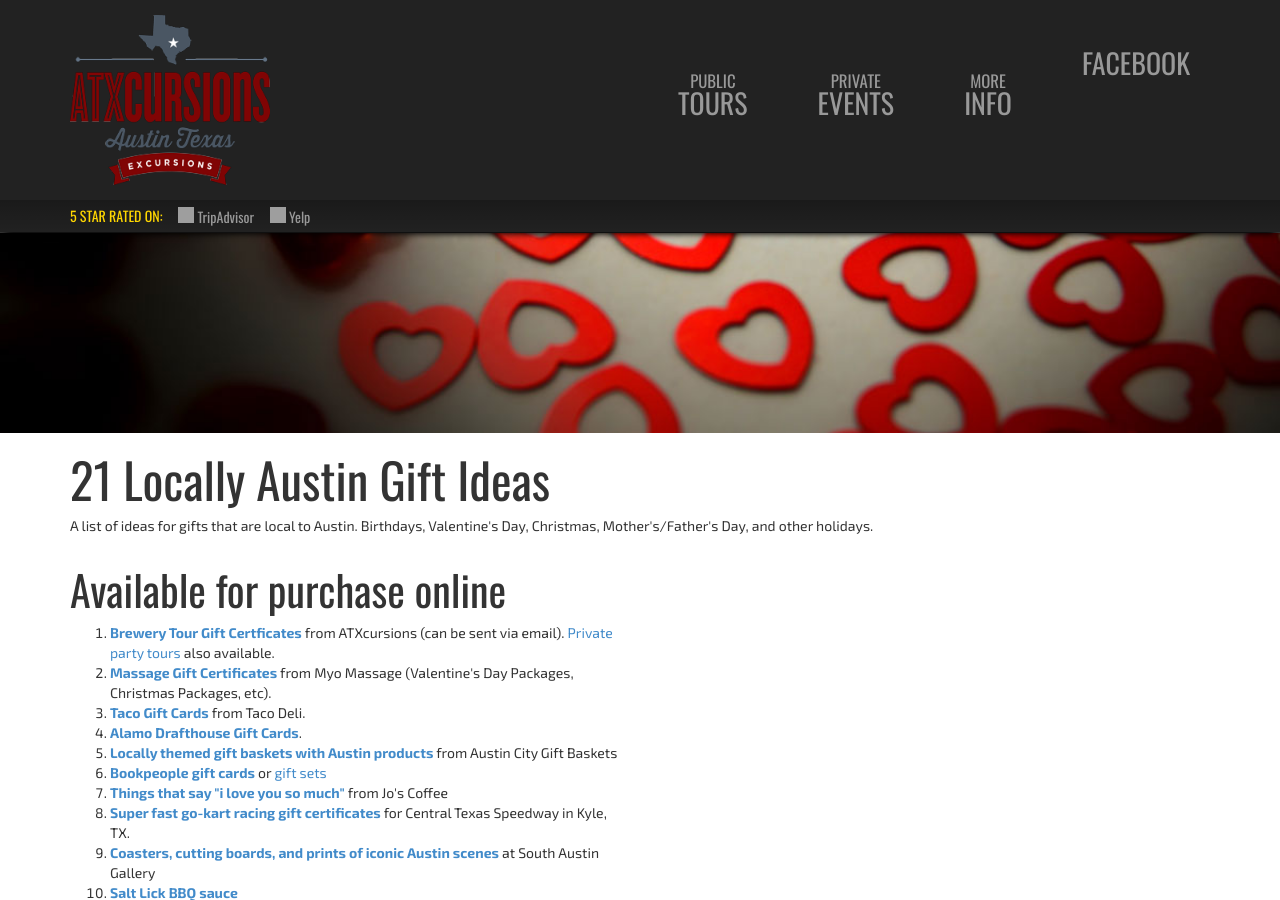
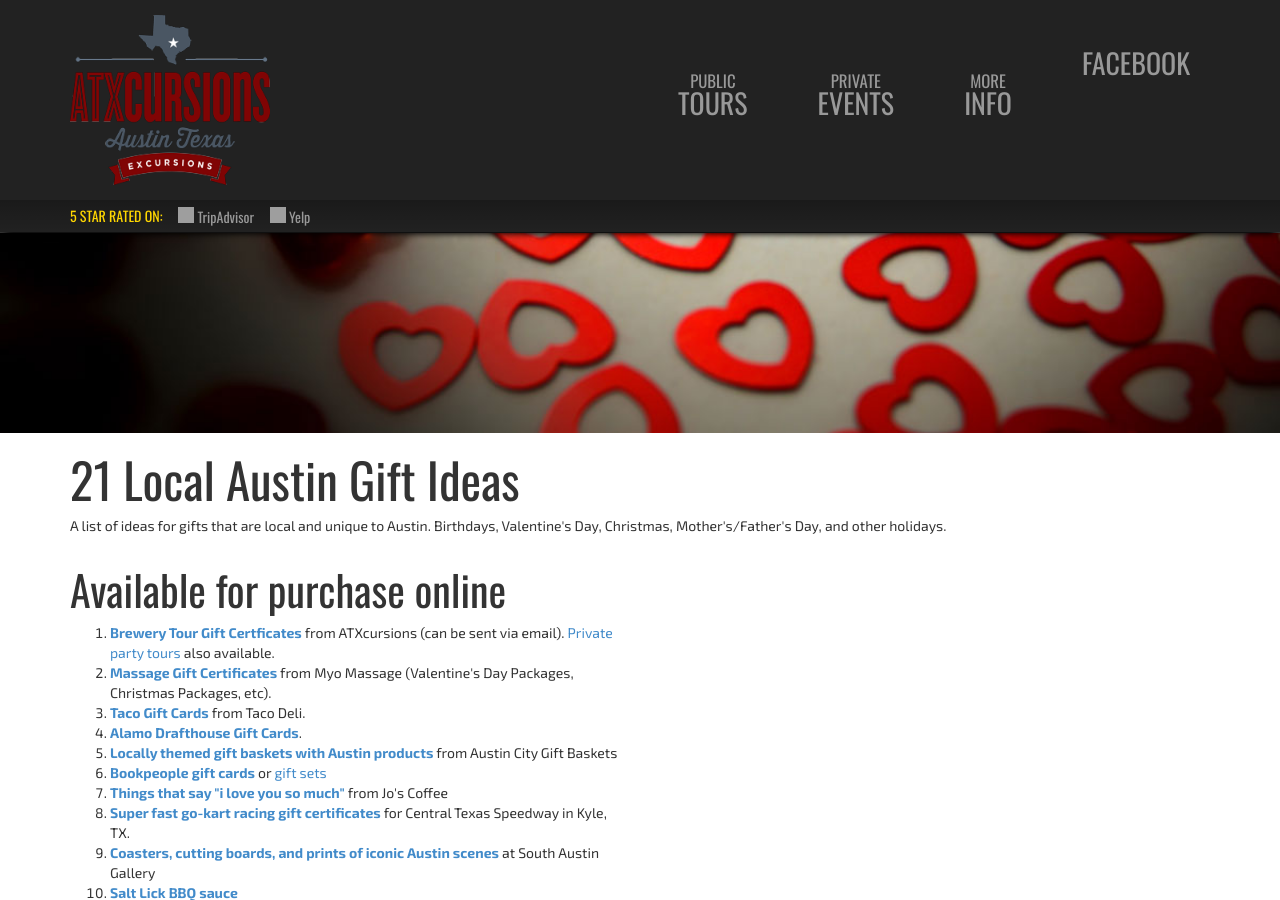
Before and after one commit to Gennovacap-Technology/axtcursions, a Jekyll site: the page built from locally-austin-gifts.html, in a window 1280 px wide and 900 px high. Built offline with Jekyll 4.4.1, drawn with Linux system fonts in a browser that asks for light colours; nearby versions of some CDN libraries; Markdown is read by kramdown in place of the engine named in the settings; grey boxes are pictures that could not be loaded.

Commit message:
copy changes

```diff
--- a/locally-austin-gifts.html
+++ b/locally-austin-gifts.html
@@ -1,15 +1,15 @@
 ---
 layout: default
-title: 50 Locally Austin Gift Ideas
-description: Ideas for gifts that are local to Austin. Birthdays, Valentine's Day, Christmas, Mother's/Father's Day, and other holidays.
+title: 50 Local Austin Gift Ideas
+description: Ideas for gifts that are local and unique to Austin. Birthdays, Valentine's Day, Christmas, Mother's/Father's Day, and other holidays.
 ---
     <div class="jumbotron invert" style="background: url('/images/valentines-day.jpg');background-size: cover;background-position: bottom;min-height: 200px;">
 
     </div>
 
     <div class="container">
-      <h1>21 Locally Austin Gift Ideas</h1>
-      <p>A list of ideas for gifts that are local to Austin. Birthdays, Valentine's Day, Christmas, Mother's/Father's Day, and other holidays.</p>
+      <h1>21 Local Austin Gift Ideas</h1>
+      <p>A list of ideas for gifts that are local and unique to Austin. Birthdays, Valentine's Day, Christmas, Mother's/Father's Day, and other holidays.</p>
 
       <div class="row">
         <div class="col-md-6">
```
